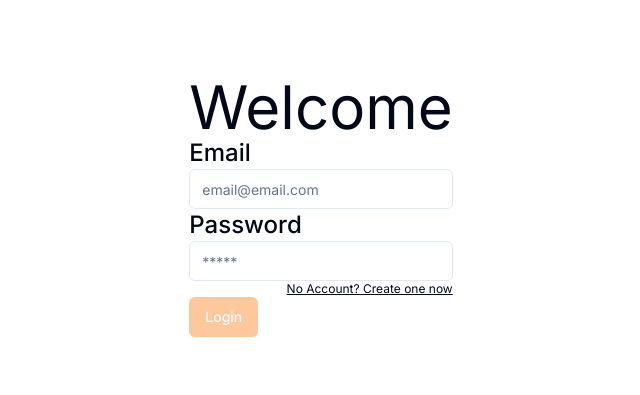
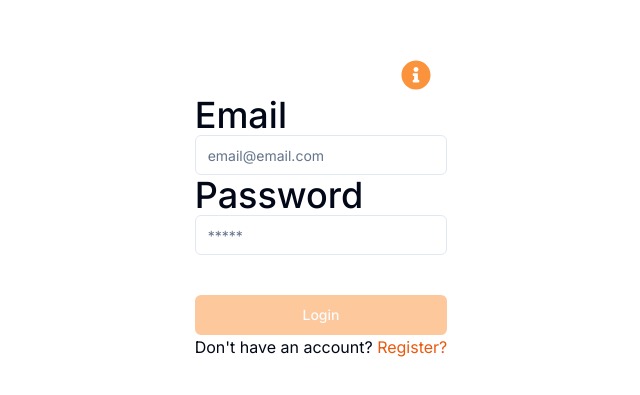
Before and after one commit to manOnTheMoon2101/weight_management, a Next.js app: page /login in a window 1280 px wide. Shown: the part 193-588 px from the top of the page, without its empty margins (319-959 px from the left). Built offline with nearby package versions, Linux system fonts and the light colour scheme.

Commit message:
added info tooltip in login

```diff
--- a/app/login/page.tsx
+++ b/app/login/page.tsx
@@ -7,7 +7,14 @@ import { signIn } from "next-auth/react";
 import { useRef, useState } from "react";
 import { AiOutlineLoading } from "react-icons/ai";
 import { Label } from "@/components/ui/label";
+import { FaInfoCircle } from "react-icons/fa";
 import { useToast } from "@/components/ui/use-toast";
+import {
+  Tooltip,
+  TooltipContent,
+  TooltipProvider,
+  TooltipTrigger,
+} from "@/components/ui/tooltip";
 const Login = () => {
   const { toast } = useToast();
   const [email, setEmail] = useState("");
@@ -33,41 +40,75 @@ const Login = () => {
   return (
     <div className="min-h-screen flex flex-col items-center justify-center">
       <div className="p-8">
+        <div className="flex flex-row justify-end">
+          <TooltipProvider>
+            <Tooltip>
+              <TooltipTrigger asChild>
+                <Button className="cursor-help" variant="ghost">
+                  <FaInfoCircle size={30} className="text-orange-400" />
+                </Button>
+              </TooltipTrigger>
+              <TooltipContent className="">
                 <div>
-          <h2 className="text-6xl">Welcome</h2>
+                  <h2 className="text-center text-2xl">
+                    Welcome to my Weight Management App!
+                  </h2>
+                  <p className="m-5 text-center ">
+                    This platform is designed specifically for showcasing
+                    individual work and is used by a select group of users.
+                    <br />
+                    To ensure the security of your information, please avoid
+                    using real-life Google passwords or any other sensitive
+                    credentials when registering or logging in.
+                    <br />
+                  </p>
+                  <p className="m-5 text-center">
+                    If you encounter any bugs or issues while using the site,I
+                    encourage you to report them so we can address them
+                    promptly.
+                    <br />
+                    Your feedback is invaluable in helping me improve the
+                    experience for everyone.
+                  </p>
                 </div>
-        <Label className="text-2xl text-center">Email</Label>
+              </TooltipContent>
+            </Tooltip>
+          </TooltipProvider>
+        </div>
+        <Label className="text-4xl text-center">Email</Label>
         <Input
           placeholder="email@email.com"
           type="email"
           value={email}
           onChange={(e) => setEmail(e.target.value)}
         />
-        <Label className="text-2xl">Password</Label>
+        <Label className="text-4xl">Password</Label>
         <Input
           placeholder="*****"
           type="password"
           value={password}
           onChange={(e) => setPassword(e.target.value)}
         />
-
-        <div className="flex flex-row justify-end">
-          <Link href="/register" className="underline text-xs">
-            No Account? Create one now
-          </Link>
-        </div>
-
+        <div className="flex flex-col mt-10">
           {loading ? (
             <AiOutlineLoading className="animate-spin text-orange-400 text-lg" />
           ) : (
             <Button
-            className="bg-orange-400 text-slate-50"
+              className="bg-orange-400 text-slate-50 w-full"
               onClick={onSubmit}
               disabled={!email || !password}
             >
               Login
             </Button>
           )}
+
+          <p>
+            Don't have an account?{" "}
+            <Link href="/register" className="text-orange-600">
+              Register?
+            </Link>
+          </p>
+        </div>
       </div>
     </div>
   );
```
Lines whose indentation alone changed are shown as unchanged.
